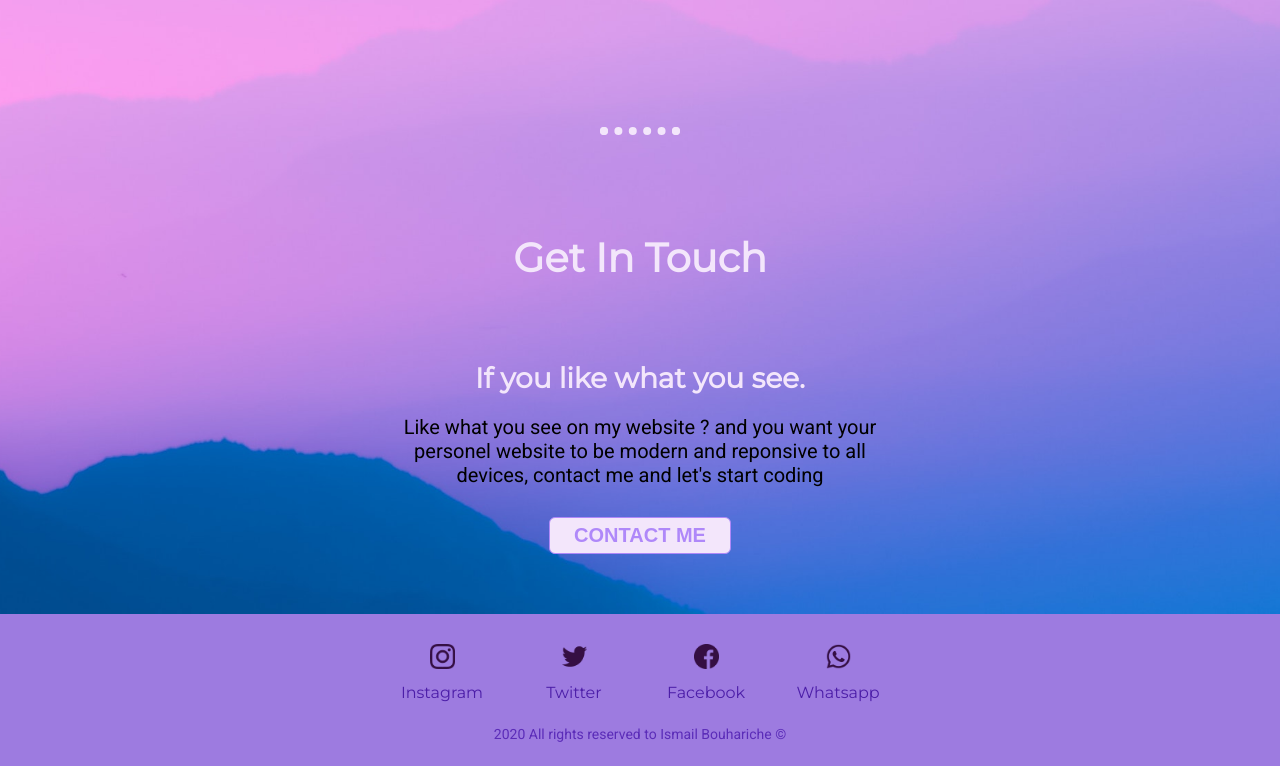
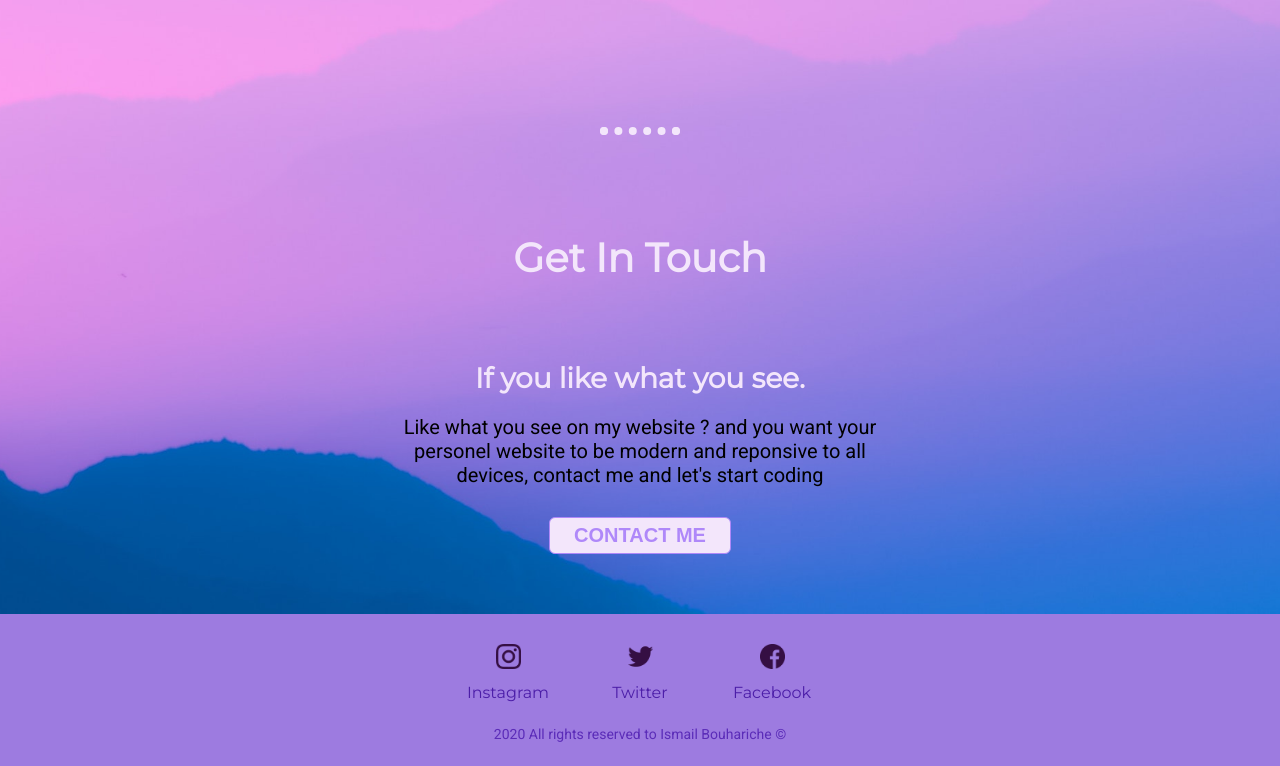
Before and after one commit to ismailbouhariche/IsouWebsite, a plain HTML site: page index.html in a window 1280 px wide. Shown: the part 2200-2966 px from the top of the page. Drawn offline with Linux system fonts and the light colour scheme.

Commit message:
Update index.html

```diff
--- a/index.html
+++ b/index.html
@@ -62,11 +62,11 @@
         <img class="footer-img-hover" src="assets/images/facebook-hover.png" alt="Facebook-logo">
       <a class="footer-link" href="https://www.fb.com/">Facebook</a>
       </div>
-      <div class="bottom-row">
+<!--       <div class="bottom-row">
       <img class="footer-img" src="assets/images/Whatsapp.png" alt="Whatsapp-logo">
       <img class="footer-img-hover" src="assets/images/Whatsapp-hover.png" alt="Whatsapp-logo">
       <a class="footer-link" href="https://www.Whatsapp.com/">Whatsapp</a>
-      </div>
+      </div> -->
       <p class="rights">2020 All rights reserved to Ismail Bouhariche &copy;</p>
     </div>
     </body>
```
